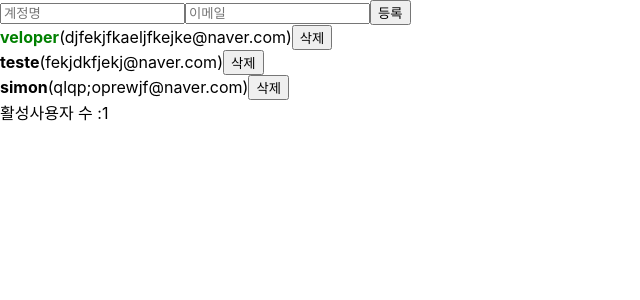
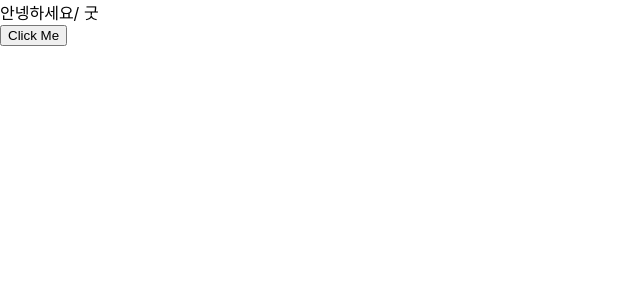
Before and after one commit to doubleaway/study, a React (Create React App) app in the folder input/: page / in a window 1280 px wide. Shown: the top 300 px of the page, without its empty margins (0-640 px from the left). Built offline with nearby package versions, Linux system fonts and the light colour scheme.

Commit message:
context api를 사용하여 자식이 부모를 거쳐 넘겨받는 것이아니라 값을 넘겨주는 해당 컴포넌트에서 받을 수 있게

```diff
--- a/input/src/App.js
+++ b/input/src/App.js
@@ -1,7 +1,7 @@
 import logo from './logo.svg';
 import './App.css';
 import UserList from "./userList";
-import {useCallback, useReducer,useMemo, useRef, useState} from "react";
+import {useCallback, useReducer,useMemo, useRef, useState,createContext} from "react";
 import CreateUser from "./createUser";
 import useInputs from "./UseInputs";
 //고유 아이디값을 관리하기 위해 useref사용
--- /dev/null
+++ b/input/src/ContextSample.js
@@ -0,0 +1,28 @@
+import React, {createContext, CreateContext, useContext,useState} from "react";
+
+const MyContent=createContext(ContextSample);
+
+function Child(){
+    const text=useContext(MyContent);
+    return <div>안넹하세요/ {text}</div>
+}
+
+function Parent(){
+    return <Child />
+}
+
+function GrandParents(){
+    return <Parent />
+}
+
+function ContextSample({text}){
+    const [value,setValue]=useState(true)
+    return (
+        <MyContent.Provider value={value?"굿":"릴리..밷.."}>
+            <GrandParents text="굿!"/>
+            <button onClick={()=>setValue(!value)}>Click Me</button>
+        </MyContent.Provider>
+    )
+}
+
+export default ContextSample;
--- a/input/src/UseInputs.js
+++ b/input/src/UseInputs.js
@@ -1,6 +1,9 @@
-import React,{useState,useCallback} from "react";
-
+import React,{useState,useCallback,useReducer} from "react";
+function reducer(state,action){
+    return state;
+}
 function useInputs(initialForm){
+    const [state,dispatch]=useReducer(reducer,initialForm)
     const [form,setForm]=useState(initialForm);
     const onChange = useCallback(e=>{
         const {name,value}=e.target;
--- a/input/src/index.js
+++ b/input/src/index.js
@@ -4,10 +4,11 @@ import './index.css';
 import App from './App';
 import reportWebVitals from './reportWebVitals';
 import Counter from "./Counter";
+import ContextSample from "./ContextSample";
 
 ReactDOM.render(
   <React.StrictMode>
-    <App />
+    <ContextSample />
   </React.StrictMode>,
   document.getElementById('root')
 );
```
Also changed, not shown: input/src/useInputs_homework.js (added, +35 -0 lines).
